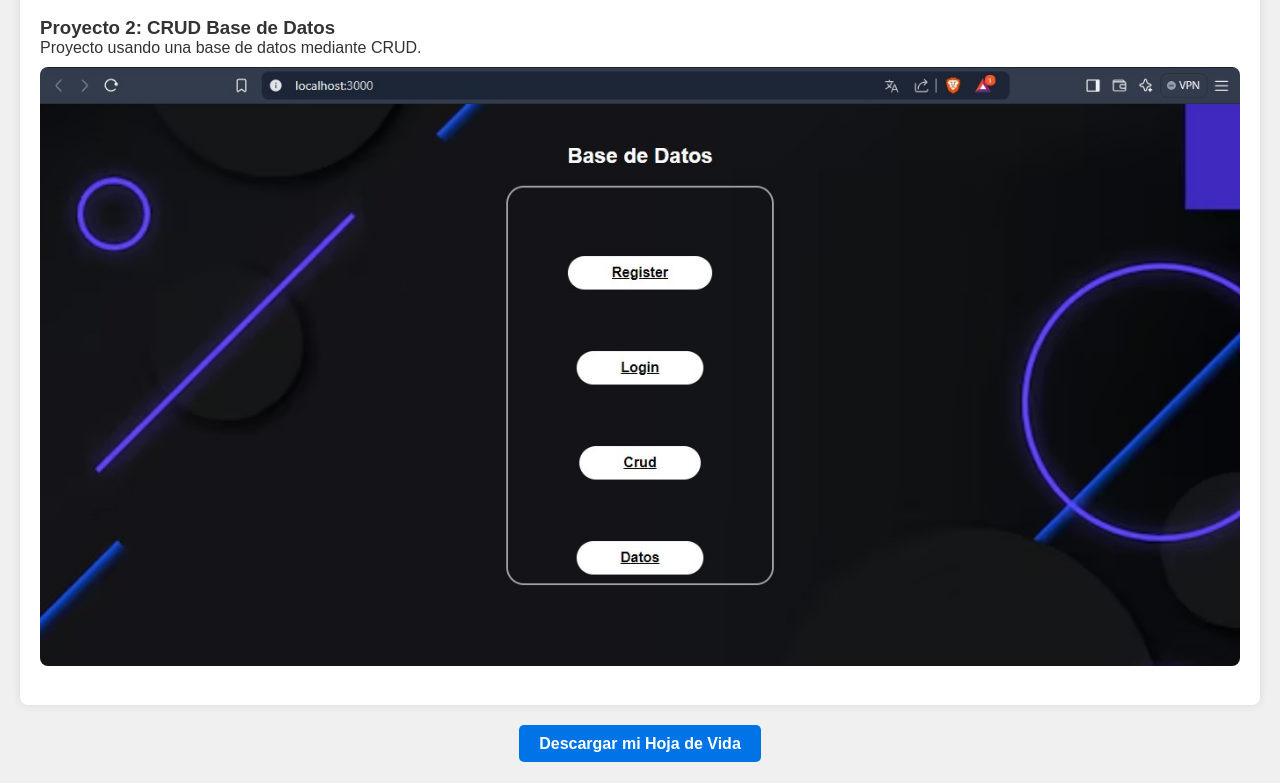
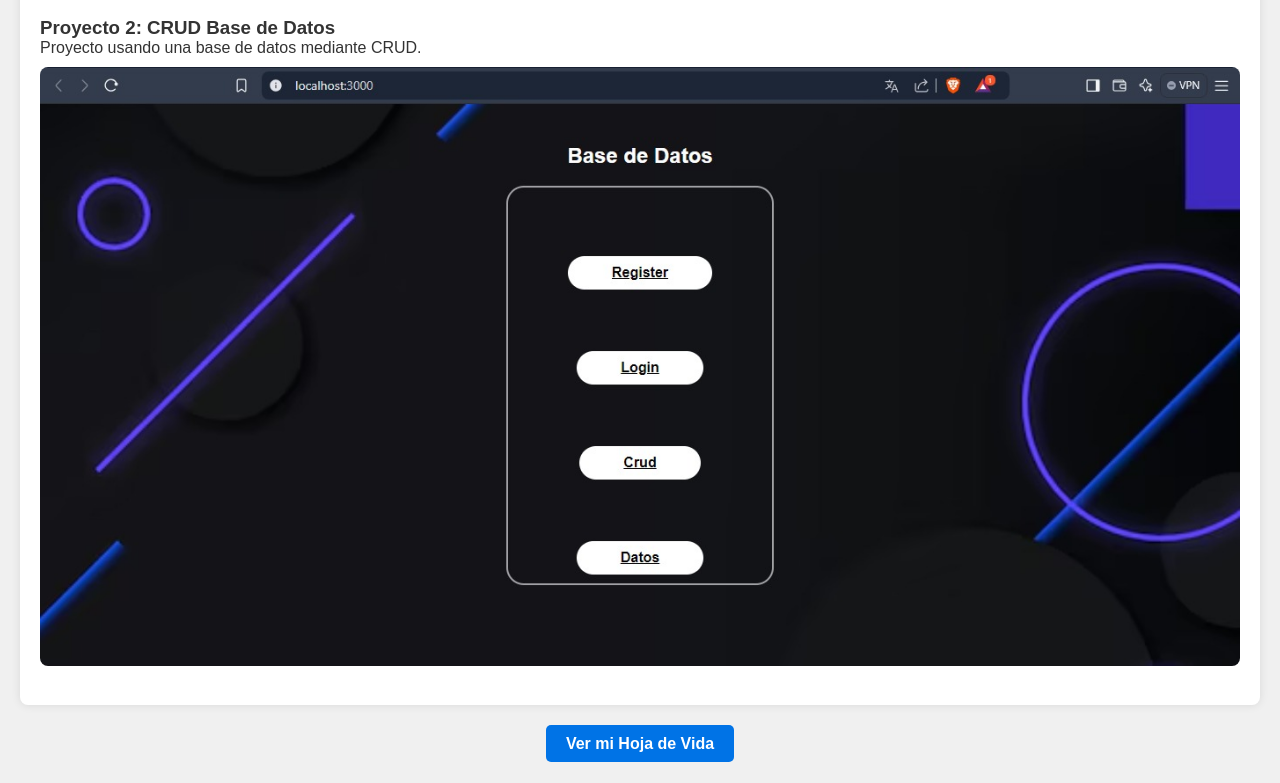
Before and after one commit to juanchov71/portafolio2, a plain HTML site: page index.html in a window 1280 px wide. Shown: the part 1715-2498 px from the top of the page. Drawn offline with Linux system fonts and the light colour scheme; files whose address does not match are found by name.

Commit message:
Add files via upload

```diff
--- a/index.html
+++ b/index.html
@@ -66,7 +66,7 @@
 
     <!-- Pie de página -->
     <footer>
-        <a href="docs/portafolio_ejemplo.pdf" download>Descargar mi Hoja de Vida</a>
+        <a href="/ruta/a/tu_archivo.pdf" target="_blank">Ver mi Hoja de Vida</a>
     </footer>
 </body>
 </html>
```
